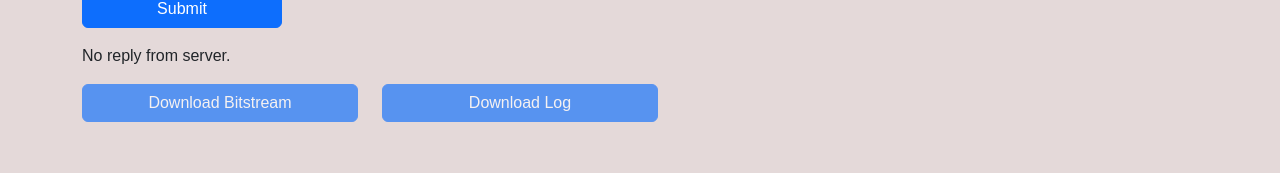
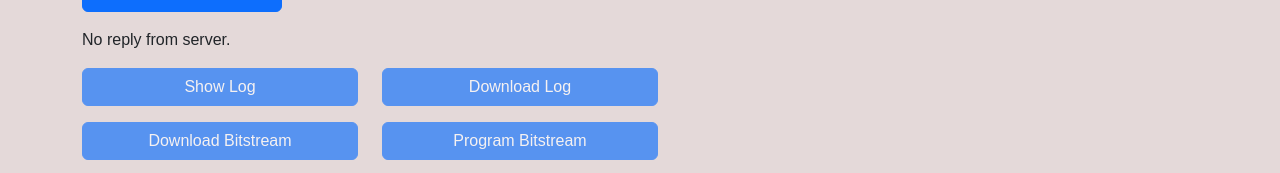
Before and after one commit to FPGAOL-CE/fpgaol-caas-frontend, a Vue app: page / in a window 1280 px wide. Shown: the part 700-873 px from the top of the page. Before the commit the page ends 838 px from the top, so only its background shows below. Built offline with nearby package versions, Linux system fonts and the light colour scheme.

Commit message:
Added show log function

```diff
--- a/src/components/Home.vue
+++ b/src/components/Home.vue
@@ -29,6 +29,8 @@ Constraints = *.xdc
 Bitname = ${bkend_inuse.value == 'gowin' ? 'top.fs' : 'top.bit'}
 `})
 
+const log_content = ref('');
+const show_log_section = ref('');
 
 window.bkend_inuse = bkend_inuse
 window.fpga_part = fpga_part
@@ -155,6 +157,33 @@ function submit() {
 
 function download(filetype) {
   window.location.href = `${import.meta.env.VITE_HOST}/download/${job_id.value}/${filetype}`
+}
+
+async function fetch_show_log() {
+  this.show_log_section = true;
+  this.log_content = 'Fetching log...';
+  const url = `${import.meta.env.VITE_HOST}/download/${this.job_id}/log`;
+  try {
+    const response = await fetch(url);
+	if (response.ok) {
+	  const text = await response.text();
+	  this.log_content = text;
+	  setTimeout(() => {
+	    const textarea = document.getElementById('log_textarea');
+        textarea.scrollTop = textarea.scrollHeight; // Scroll to bottom
+	  }, 0);
+//	  this.$nextTick(() => {
+//		const textarea = document.getElementById('log_textarea');
+//		textarea.scrollTop = textarea.scrollHeight; // Scroll to bottom
+//	  });
+	} else {
+	  console.error('Failed to fetch log.');
+	  this.log_content = 'Failed to fetch log.';
+	}
+  } catch (error) {
+	console.error('Error fetching log:', error);
+	this.log_content = 'Error fetching log.';
+  }
 }
 </script>
 
@@ -682,7 +711,7 @@ function download(filetype) {
 		  {{ conf }}
 	  </div>
 	  -->
-      <div class="row my-2">
+      <div class="row">
         <div class="form-group col-md-6">
           <label for="inputXdcFile">Constraint file</label>
           <codemirror
@@ -717,6 +746,22 @@ function download(filetype) {
     <p id="server_reply">{{ server_reply }}</p>
     <div class="row mb-2">
       <div class="btn-group bottom-button">
+        <button class="btn btn-primary" :disabled="!log_available" @click="fetch_show_log()">
+          Show Log
+        </button>
+      </div>
+      <div class="btn-group bottom-button">
+        <button class="btn btn-primary" :disabled="!log_available" @click="download('log')">
+          Download Log
+        </button>
+      </div>
+    </div>
+	<div v-if="show_log_section" class="form-group col-md-6">
+		<textarea class="form-control" id="log_textarea"> {{ log_content }}</textarea>
+	  <br>
+	</div>
+    <div class="row mb-2">
+      <div class="btn-group bottom-button">
         <button
           class="btn btn-primary"
           :disabled="!bitstream_available"
@@ -724,10 +769,14 @@ function download(filetype) {
         >
           Download Bitstream
         </button>
-      </div>
+	  </div>
       <div class="btn-group bottom-button">
-        <button class="btn btn-primary" :disabled="!log_available" @click="download('log')">
-          Download Log
+        <button
+          class="btn btn-primary"
+          :disabled="!bitstream_available"
+          @click="d"
+        >
+          Program Bitstream
         </button>
       </div>
     </div>
@@ -744,7 +793,9 @@ pre {
 }
 
 textarea.form-control {
-  height: 400px;
+  height: 200px;
+  font-size: 13px;
+  font-family: SFMono-Regular, Menlo, Monaco, Consolas, monospace;
 }
 
 .subtitle {
```
